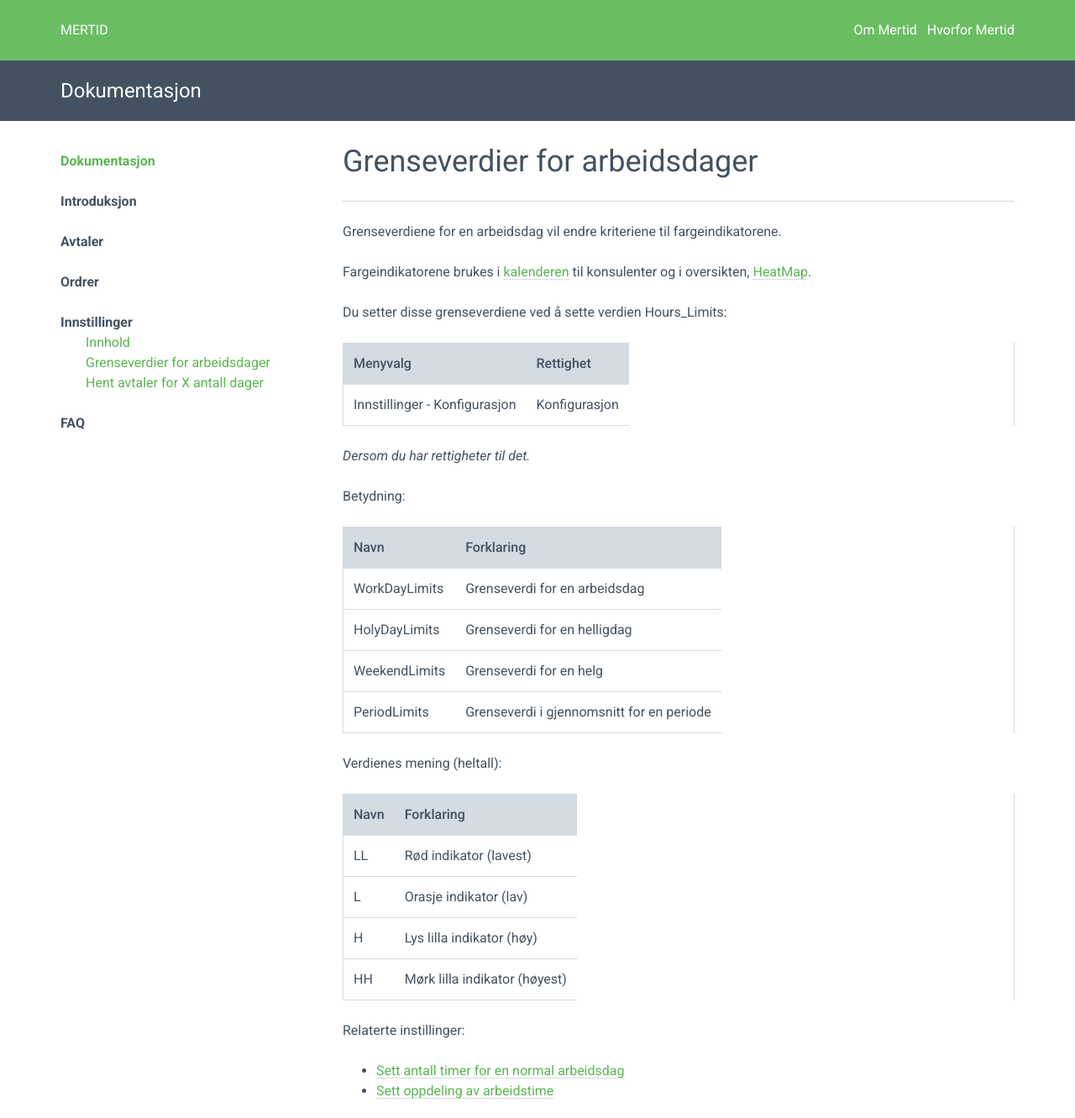
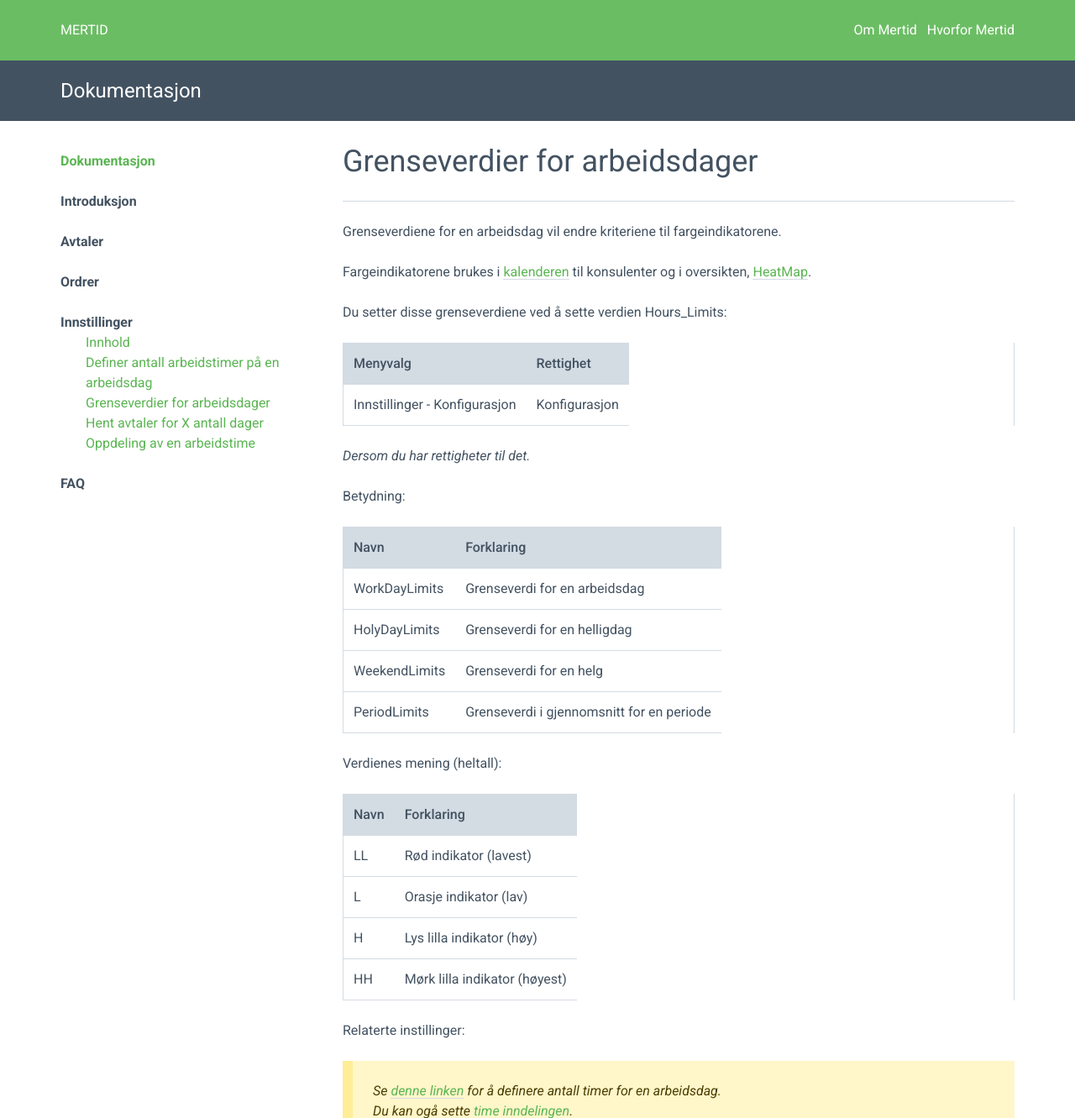
Before and after one commit to henrim/mertid.docs, a Jekyll site: the page built from innstillinger/konfigurasjon/arbeidsdag_grenseverdier.md, in a window 1280 px wide and 1400 px high, cut to the strip 0-1331 px from the top of the window. Shown: the whole strip at 84% size. Built offline with Jekyll 4.4.1, drawn with Linux system fonts in a browser that asks for light colours; nearby versions of some CDN libraries.

```diff
--- a/innstillinger/konfigurasjon/arbeidsdag_grenseverdier.md
+++ b/innstillinger/konfigurasjon/arbeidsdag_grenseverdier.md
@@ -38,5 +38,8 @@
 
 Relaterte instillinger:
 
--	[Sett antall timer for en normal arbeidsdag]()
--	[Sett oppdeling av arbeidstime]()
+<p class="note--warning" markdown="1">
+Se [denne linken](arbeidstimer_per_dag) for å definere antall timer for en arbeidsdag.
+<br>
+Du kan ogå sette [time inndelingen](time_inndeling).
+</p>
```
Also changed, not shown: innstillinger/index.md (+2 -0 lines), innstillinger/konfigurasjon/arbeidstimer_per_dag.md (added, +23 -0 lines), innstillinger/konfigurasjon/time_inndeling.md (added, +27 -0 lines).
